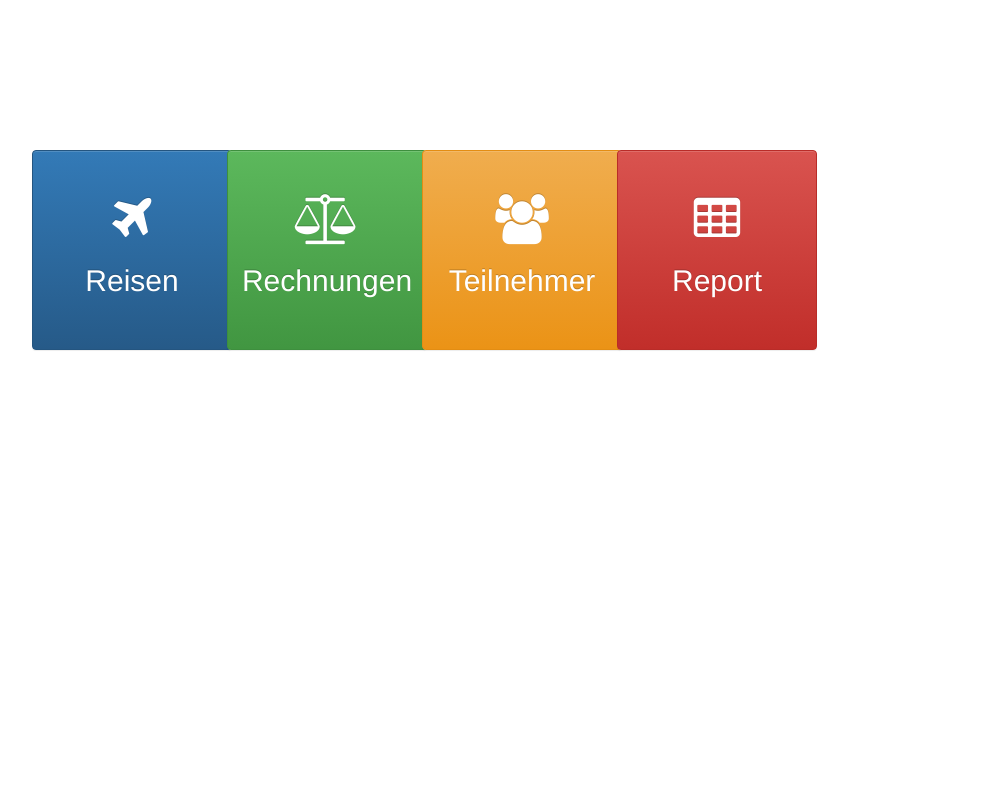
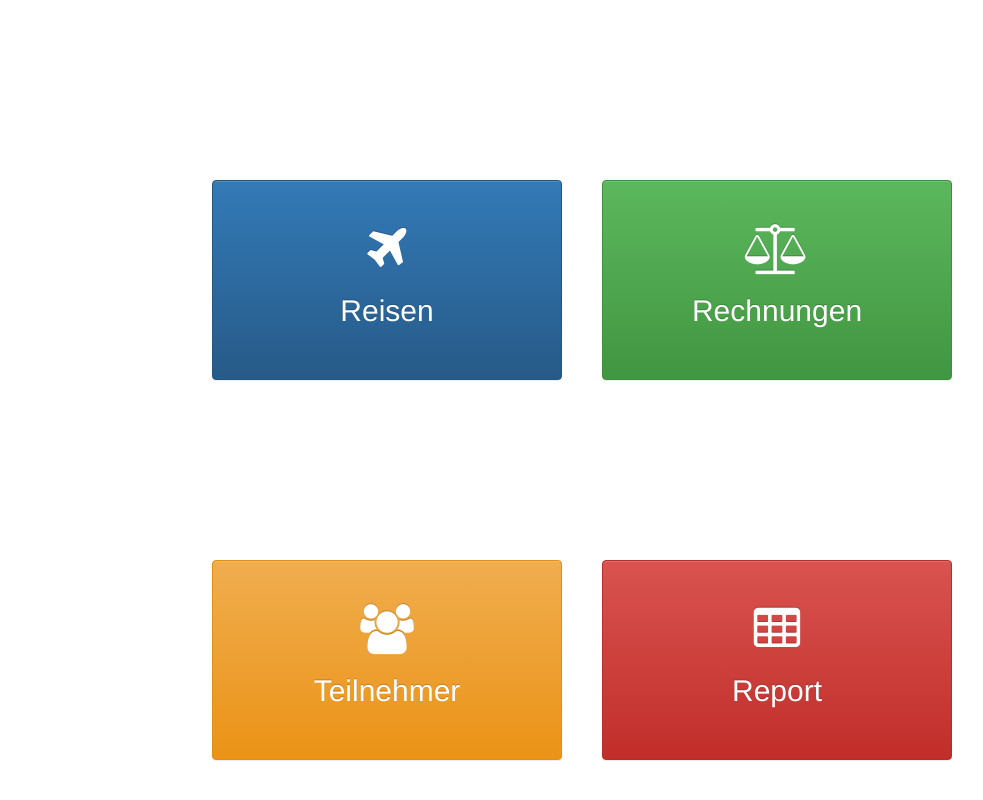
Before and after one commit to FP1989/WebEngineering2015, a PHP site: page /home.php in a window 1280 px wide. Shown: the whole page, without its empty margins (38-1021 px from the left). Run offline with PHP 8.4, Linux system fonts and the light colour scheme; the visitor is signed in with stand-in values (Sample User, id 1); some libraries are stand-ins or nearby versions.

Commit message:
teilnehmer.php und reisen.php erstellt

```diff
--- a/home.php
+++ b/home.php
@@ -22,7 +22,7 @@ require("includes/authentication.inc.php");
 <div class="container">
     <div class="row">
 
-            <div class="dropdown col-sm-6 col-md-4 col-lg-2">
+            <div class="dropdown col-md-4 offset2">
                 <button href="#" class="btn btn-squared-default btn-primary dropdown-toggle" id="menu1" type="button" data-toggle="dropdown">
                     <i class="fa fa-plane fa-5x"></i><br/>
                     <h2>Reisen</h2>
@@ -34,11 +34,8 @@ require("includes/authentication.inc.php");
                 </ul>
             </div>
 
-            <div class="clearfix visible-sm-block"></div>
 
-
-
-        <div class="dropdown col-sm-6 col-md-4 col-lg-2">
+        <div class="dropdown col-md-4 offset2">
             <button href="#" class="btn btn-squared-default btn-success" id="menu2" type="button" data-toggle="dropdown">
                 <i class="fa fa-balance-scale fa-5x"></i><br/>
                 <h2>Rechnungen</h2>
@@ -49,40 +46,42 @@ require("includes/authentication.inc.php");
                 <li role="presentation"><a role="menuitem" href="rechnungen.php?tab=1#tabs">Rechnung einsehen / editieren</a></li>
             </ul>
         </div>
-
-        <div class="clearfix visible-sm-block"></div>
+    </div>
 
 
-        <div class="dropdown col-sm-6 col-md-4 col-lg-2">
+    <div class="row">
+
+        <div class="dropdown col-md-4 offset2">
             <button href="#" class="btn btn-squared-default btn-warning" id="menu3" type="button" data-toggle="dropdown">
                 <i class="fa fa-users fa-5x"></i><br/>
                 <h2>Teilnehmer</h2>
             </button>
 
-            <ul class="dropdown-menu dropdown-menu-right" aria-labelledby="menu3" role="menu">
+            <ul class="dropdown-menu dropdown-menu-right dropdown-toggle" aria-labelledby="menu3" role="menu">
                 <li role="presentation"><a role="menuitem" href="teilnehmer.php?tab=0#tabs">Neuen Teilnehmer erfassen</a></li>
                 <li role="presentation"><a role="menuitem" href="teilnehmer.php?tab=1#tabs">Teilnehmer einsehen / editieren</a></li>
             </ul>
         </div>
 
-        <div class="clearfix visible-sm-block"></div>
 
 
-        <div class="dropdown col-sm-6 col-md-4 col-lg-2">
+        <div class="dropdown col-sm-6 col-md-4 offset2">
             <button href="#" class="btn btn-squared-default btn-danger" id="menu4" type="button" data-toggle="dropdown">
                 <i class="fa fa-table fa-5x"></i><br/>
                 <h2>Report</h2>
             </button>
 
-            <ul class="dropdown-menu dropdown-menu-right" aria-labelledby="menu4" role="menu">
+            <ul class="dropdown-menu dropdown-menu-right dropdown-toggle" aria-labelledby="menu4" role="menu">
                 <li role="presentation"><a role="menuitem" href="rechnungen.php?tab=0#tabs">Neuen Report erfassen</a></li>
                 <li role="presentation"><a role="menuitem" href="rechnungen.php?tab=1#tabs">Report einsehen / editieren</a></li>
             </ul>
         </div>
 
+        </div>
+
+    </div>
 
 
-</div>
 
     <script>
 
@@ -92,10 +91,11 @@ require("includes/authentication.inc.php");
 
 
         .btn-squared-default {
-            width: 200px !important;
+            width: 350px !important;
             height: 200px !important;
             font-size: 10px;
-            margin-top: 150px;
+            margin-top: 50%;
+            margin-left: 50%;
         }
 
 
```
